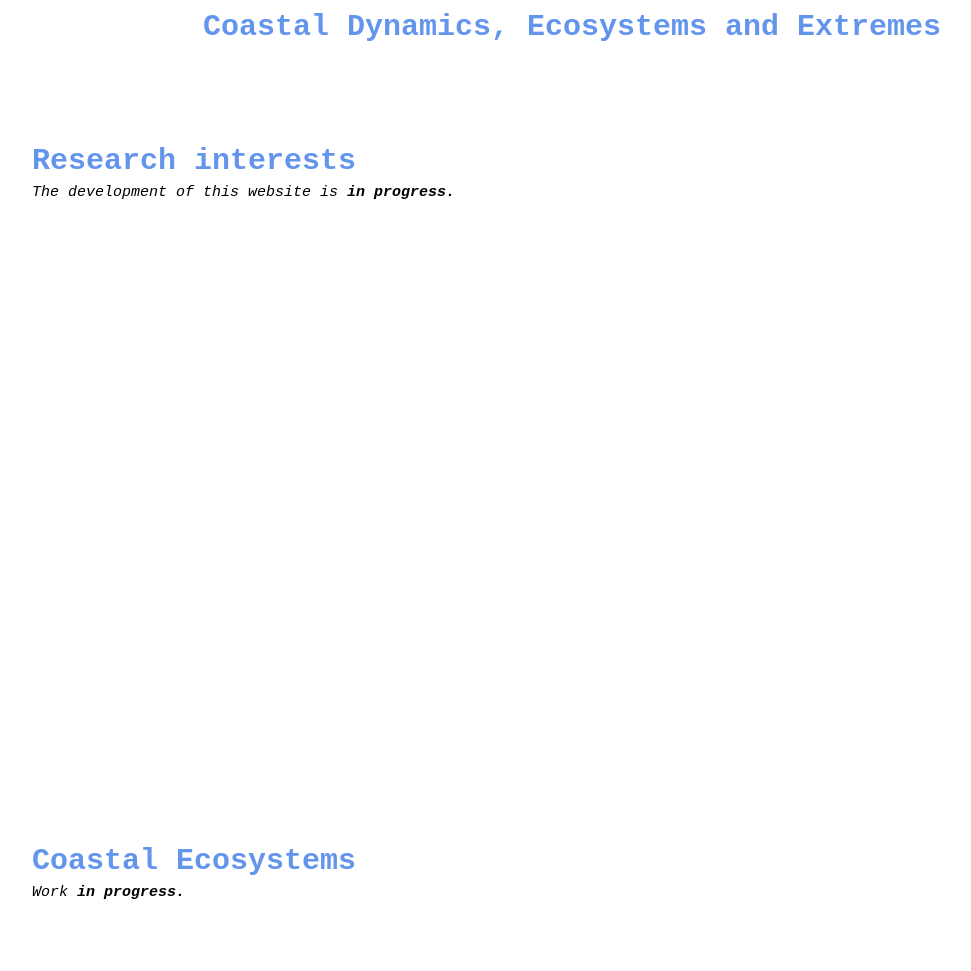
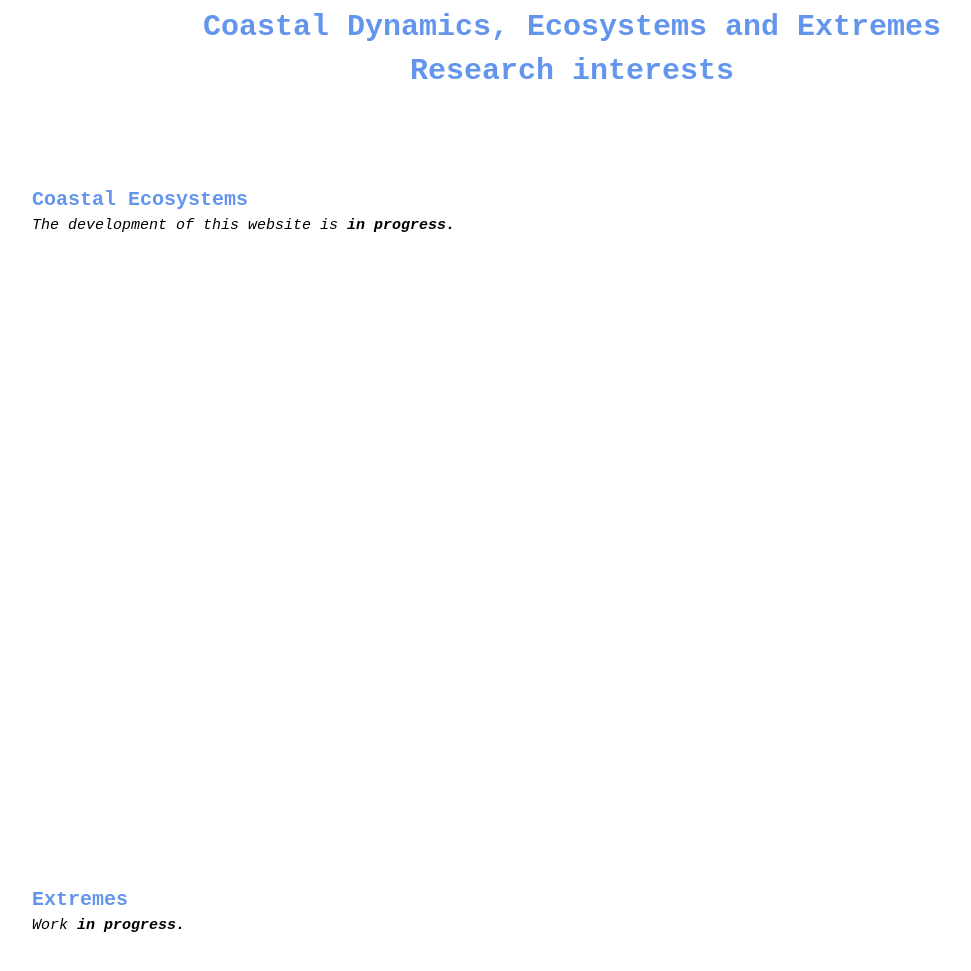
Before and after one commit to pierrechabert/pierrechabert.github.io, a Jekyll site: the page Research.html, which Jekyll copies as it is, in a window 1280 px wide and 1400 px high. Shown: the top 971 px of the window, without its empty margins (68-1039 px from the left). Built offline with Jekyll 4.4.1, drawn with Linux system fonts in a browser that asks for light colours.

Commit message:
Update Research.html

```diff
--- a/Research.html
+++ b/Research.html
@@ -39,20 +39,16 @@
     <h1 style="font-size:30px; color:cornflowerblue; margin:10px; text-align:center"> Coastal Dynamics, Ecosystems and Extremes
     </h1>
 
+      <h1 style="color:cornflowerblue; font-size:30px; text-align:center;"> Research interests </h1>
+
     <div class="entry-content" style="height:600px; margin:100px;">
-      <h1 style="color:cornflowerblue; font-size:30px;"> Research interests </h1>
-      <p style="line-height: 2.0; font-size:15px;"><em>The development of this website is <strong>in progress.</strong> </em></p>
+      <h1 style="color:cornflowerblue; font-size:20px;"> Coastal Ecosystems </h1>
+            <p style="line-height: 2.0; font-size:15px;"><em>The development of this website is <strong>in progress.</strong> </em></p>
       <!-- Presentation, research interests -->
     </div>
 
     <div class="entry-content" style="height:600px; margin:100px;">
-      <h1 style="color:cornflowerblue; font-size:30px;"> Coastal Ecosystems </h1>
-      <p style="line-height: 2.0; font-size:15px;"><em> Work <strong>in progress.</strong> </em></p>
-      <!-- Presentation, research interests -->
-    </div>
-
-    <div class="entry-content" style="height:600px; margin:100px;">
-      <h1 style="color:cornflowerblue; font-size:30px;"> Extremes </h1>
+      <h1 style="color:cornflowerblue; font-size:20px;"> Extremes </h1>
       <p style="line-height: 2.0; font-size:15px;"><em> Work <strong>in progress.</strong> </em></p>
       <!-- Presentation, research interests -->
     </div>
```
